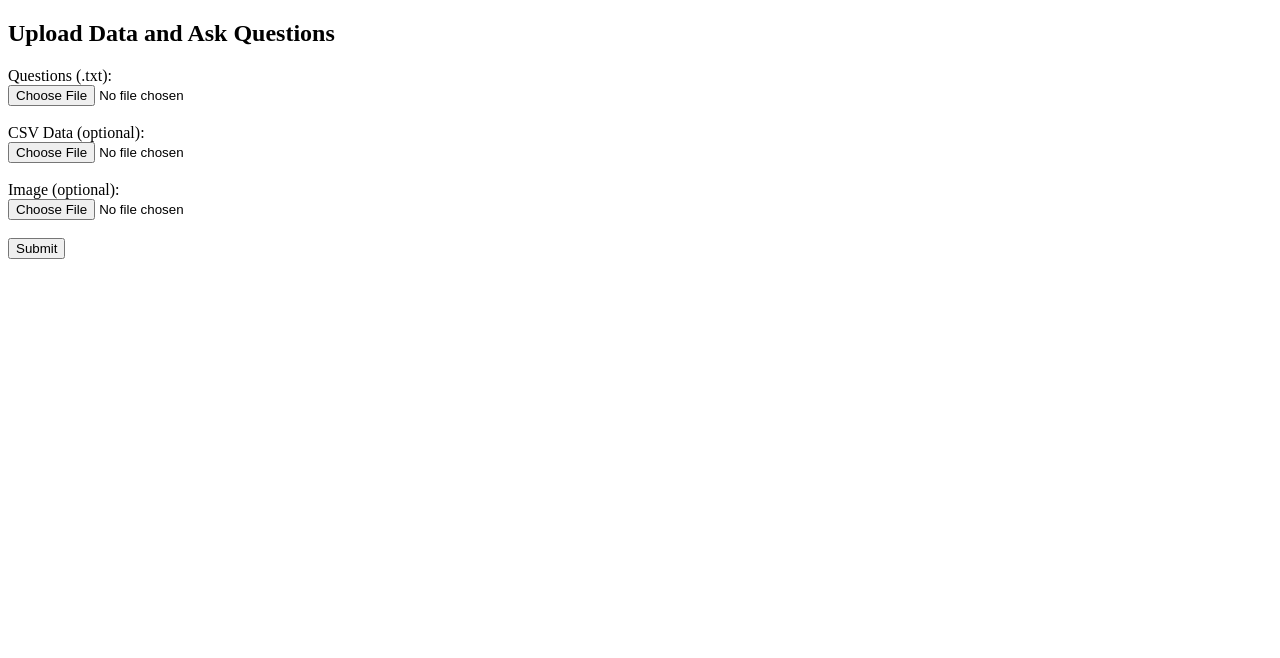
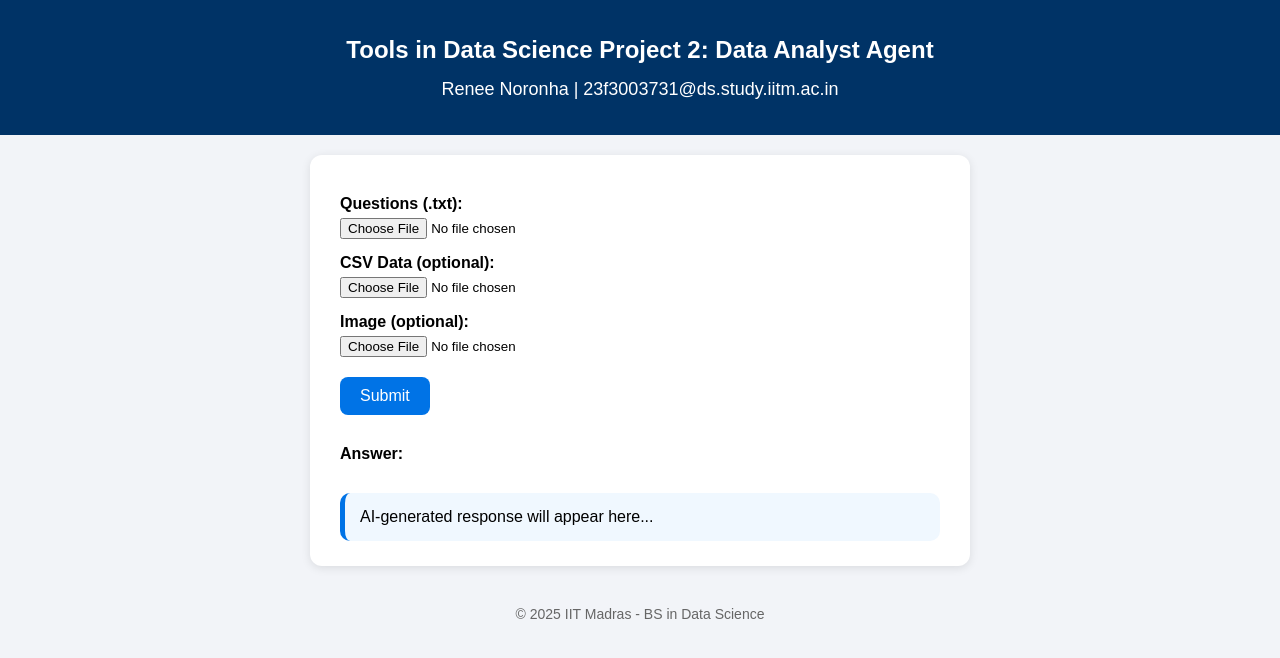
Before and after one commit to reneenor13/TDS-P2, a FastAPI app: page / in a window 1280 px wide. Shown: the top 658 px of the page. Run offline with FastAPI, Linux system fonts and the light colour scheme.

Commit message:
Update index.html

```diff
--- a/templates/index.html
+++ b/templates/index.html
@@ -1,21 +1,143 @@
 <!DOCTYPE html>
-<html>
+<html lang="en">
 <head>
-  <title>Data Analyst Agent</title>
+  <meta charset="UTF-8" />
+  <meta name="viewport" content="width=device-width, initial-scale=1.0"/>
+  <title>Tools in Data Science Project 2: Data Analyst Agent</title>
+  <style>
+    body {
+      font-family: Arial, sans-serif;
+      background-color: #f2f4f8;
+      margin: 0;
+      padding: 0;
+      display: flex;
+      flex-direction: column;
+      align-items: center;
+    }
+
+    header {
+      background-color: #003366;
+      color: white;
+      padding: 20px 30px;
+      width: 100%;
+      text-align: center;
+    }
+
+    h1 {
+      margin-bottom: 5px;
+      font-size: 24px;
+    }
+
+    h2 {
+      font-size: 18px;
+      font-weight: normal;
+    }
+
+    .container {
+      background-color: white;
+      margin-top: 20px;
+      padding: 25px 30px;
+      border-radius: 12px;
+      box-shadow: 0 2px 10px rgba(0, 0, 0, 0.1);
+      max-width: 600px;
+      width: 90%;
+    }
+
+    label {
+      font-weight: bold;
+      display: block;
+      margin-top: 15px;
+    }
+
+    input[type="file"] {
+      margin-top: 5px;
+    }
+
+    button {
+      margin-top: 20px;
+      background-color: #0073e6;
+      color: white;
+      border: none;
+      padding: 10px 20px;
+      border-radius: 8px;
+      cursor: pointer;
+      font-size: 16px;
+    }
+
+    button:hover {
+      background-color: #005bb5;
+    }
+
+    .response-box {
+      margin-top: 30px;
+      padding: 15px;
+      background-color: #f0f8ff;
+      border-radius: 10px;
+      border-left: 5px solid #0073e6;
+      white-space: pre-wrap;
+    }
+
+    .footer {
+      margin-top: 40px;
+      font-size: 14px;
+      color: #666;
+    }
+
+    .chat-label {
+      margin-top: 30px;
+      font-size: 16px;
+      font-weight: bold;
+    }
+  </style>
 </head>
 <body>
-  <h2>Upload Data and Ask Questions</h2>
-  <form method="post" enctype="multipart/form-data" action="/api/">
-    <label>Questions (.txt):</label><br>
-    <input type="file" name="questions" required><br><br>
+  <header>
+    <h1>Tools in Data Science Project 2: Data Analyst Agent</h1>
+    <h2>Renee Noronha | 23f3003731@ds.study.iitm.ac.in</h2>
+  </header>
 
-    <label>CSV Data (optional):</label><br>
-    <input type="file" name="data"><br><br>
+  <div class="container">
+    <form id="uploadForm">
+      <label for="questions">Questions (.txt):</label>
+      <input type="file" name="questions" required /><br />
 
-    <label>Image (optional):</label><br>
-    <input type="file" name="image"><br><br>
+      <label for="data">CSV Data (optional):</label>
+      <input type="file" name="data" /><br />
 
-    <button type="submit">Submit</button>
-  </form>
+      <label for="image">Image (optional):</label>
+      <input type="file" name="image" /><br />
+
+      <button type="submit">Submit</button>
+    </form>
+
+    <div class="chat-label">Answer:</div>
+    <div id="response" class="response-box">AI-generated response will appear here...</div>
+  </div>
+
+  <div class="footer">© 2025 IIT Madras - BS in Data Science</div>
+
+  <script>
+    const form = document.getElementById("uploadForm");
+    const responseBox = document.getElementById("response");
+
+    form.addEventListener("submit", async function (e) {
+      e.preventDefault();
+      responseBox.textContent = "🧠 Thinking... please wait";
+
+      const formData = new FormData(form);
+
+      try {
+        const res = await fetch("/api/", {
+          method: "POST",
+          body: formData,
+        });
+
+        const data = await res.json();
+        responseBox.textContent = data.response || "No response from AI.";
+      } catch (err) {
+        responseBox.textContent = "❌ Error: " + err.message;
+      }
+    });
+  </script>
 </body>
 </html>
```
